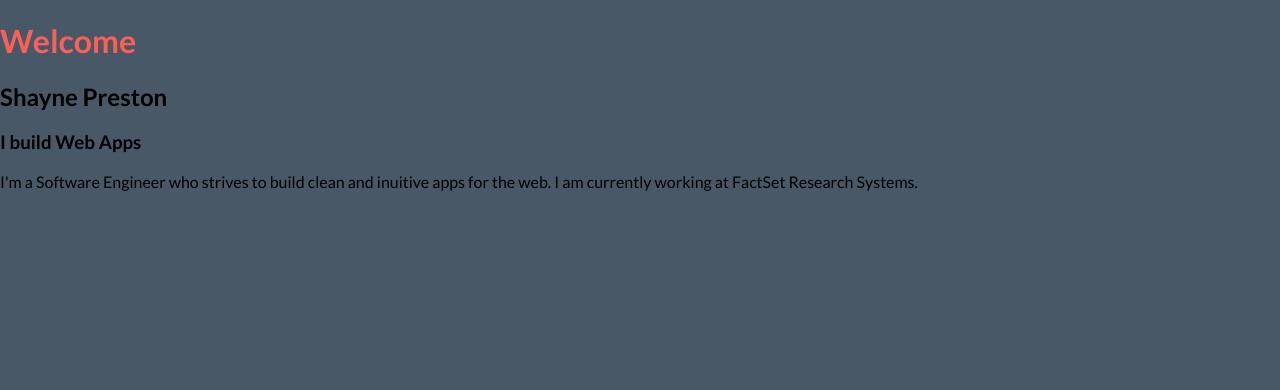
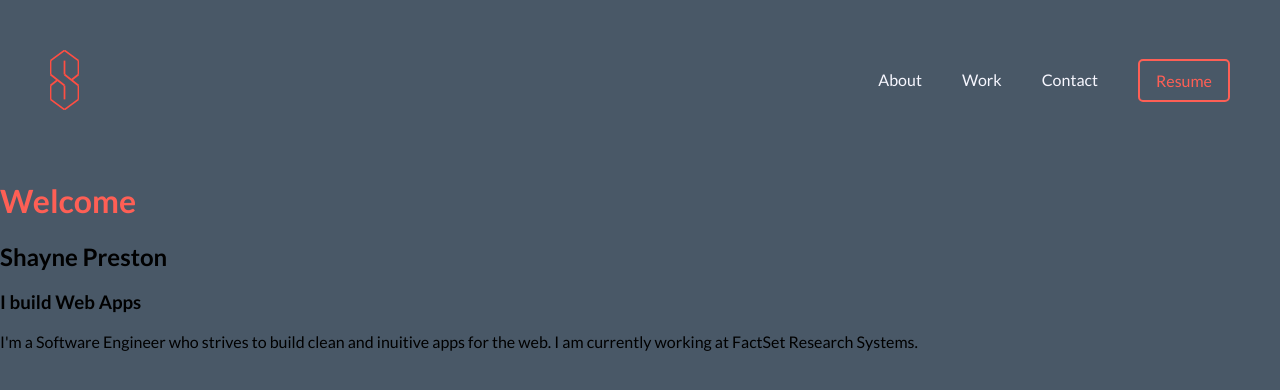
Before and after one commit to prests/portfolio, a Vue app: page / in a window 1280 px wide. Shown: the top 390 px of the page. Built offline with nearby package versions, Linux system fonts and the light colour scheme.

Commit message:
feat(navbar): setup

```diff
--- a/index.html
+++ b/index.html
@@ -4,7 +4,7 @@
     <meta charset="UTF-8" />
     <link rel="icon" href="/favicon.ico" />
     <meta name="viewport" content="width=device-width, initial-scale=1.0" />
-    <title>Vite App</title>
+    <title>Shayne Preston</title>
   </head>
   <body>
     <div id="app"></div>
--- a/src/App.vue
+++ b/src/App.vue
@@ -1,12 +1,18 @@
 <template>
-  <router-view />
+  <NavBar />
+  <router-view :class="$style.view" />
 </template>
 
 <script lang="ts">
 import { defineComponent } from 'vue'
 
+import NavBar from '@components/nav-bar/NavBar.vue'
+
 export default defineComponent({
   name: 'App',
+  components: {
+    NavBar,
+  },
 })
 </script>
 
@@ -17,22 +23,32 @@ export default defineComponent({
 html {
   height: 100%;
   width: 100%;
+  font-size: 62.5%;
 }
 
 body {
+  background-color: colors.$black-corol;
   height: 100%;
   width: 100%;
   margin: 0;
 }
 
 #app {
-  background-color: colors.$black-corol;
   font-family: 'Lato', sans-serif;
   -webkit-font-smoothing: antialiased;
   -moz-osx-font-smoothing: grayscale;
 
   display: flex;
+  flex-direction: column;
   height: 100%;
+  width: 100%;
+  font-size: 1.6rem;
+}
+</style>
+
+<style lang="scss" module>
+
+.view {
   width: 100%;
 }
 </style>
--- /dev/null
+++ b/src/components/nav-bar/NavBar.vue
@@ -0,0 +1,108 @@
+<template>
+  <div :class="$style.navbarContainer">
+    <img
+      :class="$style.homeButton"
+      :src="logoSrc"
+      alt="my-logo"
+      @click="changeRoute('/')"
+    />
+
+    <div :class="$style.routesContainer">
+      <div
+        v-for="path in paths"
+        :key="path.name"
+        :class="$style.route"
+        @click="changeRoute(path.path)"
+      >
+        {{ path.name }}
+      </div>
+
+      <div :class="$style.resumeButton" @click="openResume()">Resume</div>
+    </div>
+  </div>
+</template>
+
+<script lang="ts">
+import { defineComponent, ref } from "vue";
+import { useRouter } from "vue-router";
+
+import logoSrc from '@assets/logo-small.svg';
+
+const PATHS = [
+  {
+    name: 'About',
+    path: '/about',
+  },
+  {
+    name: 'Work',
+    path: '/work',
+  },
+  {
+    name: 'Contact',
+    path: '/contact',
+  },
+];
+
+export default defineComponent({
+  name: 'NavBar',
+  setup: () => {
+    const router = useRouter();
+    const paths = ref(PATHS);
+
+    function changeRoute(path: string): void {
+      if (path !== router.currentRoute.value.path) {
+        router.push(path);
+      }
+    }
+
+    const openResume = (): void => {
+      window.open('Shayne Preston Resume.pdf', '_blank')
+    };
+
+    return {
+      changeRoute,
+      logoSrc,
+      openResume,
+      paths,
+    }
+  },
+})
+</script>
+
+<style lang="scss" module>
+@use '~styles/colors';
+
+.navbarContainer {
+  display: flex;
+  flex-wrap: wrap;
+  width: calc(100% - 10rem);
+  color: colors.$ghost-white;
+  margin: 5rem;
+}
+
+.routesContainer {
+  display: flex;
+}
+
+.homeButton {
+  cursor: pointer;
+  height: 6rem;
+  margin: 0 auto 0 0;
+}
+
+.route {
+  cursor: pointer;
+  display: flex;
+  margin: 2rem;
+}
+
+.resumeButton {
+  display: flex;
+  cursor: pointer;
+  color: colors.$orange-red-crystal;
+  margin: auto 0 auto 2rem;
+  padding: 1rem 1.6rem;
+  border: solid 2px colors.$orange-red-crystal;
+  border-radius: 5px;
+}
+</style>
--- a/src/views/home/Home.vue
+++ b/src/views/home/Home.vue
@@ -1,5 +1,5 @@
 <template>
-  <div>
+  <div :class="$style.viewContainer">
     <h1 :class="$style.welcome">Welcome</h1>
     <h2>Shayne Preston</h2>
     <h3>I build Web Apps</h3>
--- a/tsconfig.json
+++ b/tsconfig.json
@@ -12,6 +12,8 @@
     "lib": ["esnext", "dom"],
     "paths": {
       "~styles/*": ["./src/styles"],
+      "@assets/*": ["./src/assets"],
+      "@components/*": ["./src/components"],
       "@views/*": ["./src/views"],
     }
   },
--- a/vite.config.ts
+++ b/vite.config.ts
@@ -11,6 +11,8 @@ export default defineConfig({
   resolve: {
     alias: {
       '~styles': path.resolve(__dirname, './src/styles'),
+      '@assets': path.resolve(__dirname, './src/assets'),
+      '@components': path.resolve(__dirname, './src/components'),
       '@views': path.resolve(__dirname, './src/views'),
     },
   }
```
Also changed, not shown: src/assets/logo-small.svg (added), 1 other file (tests, documents, lock files or other folders).
